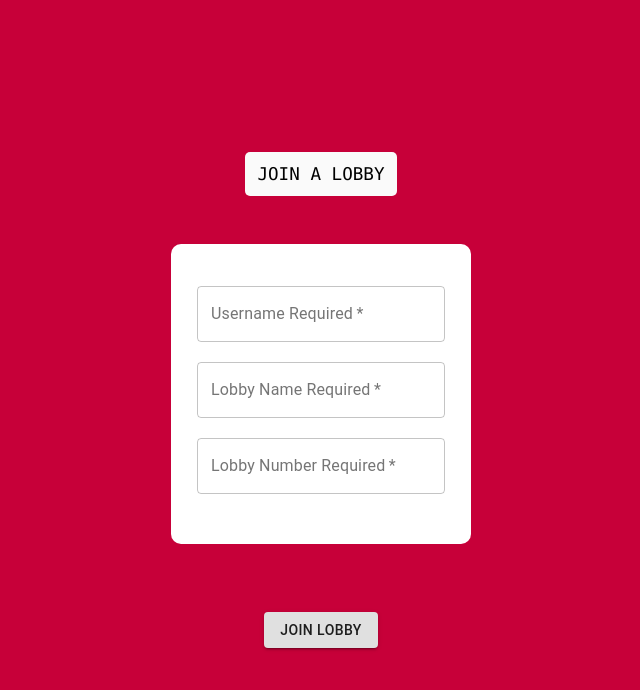
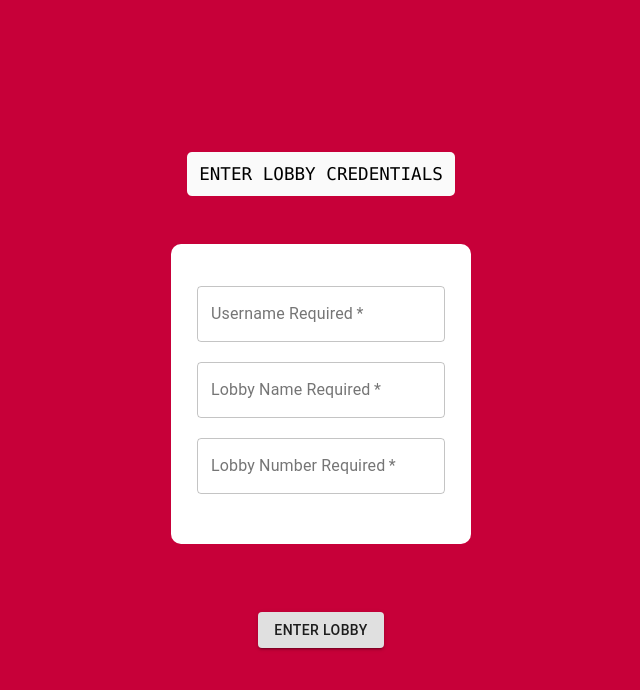
Before and after one commit to LucasLaibly/Intrusion-UI, a Next.js app: page /lobby/join in a window 1280 px wide. Shown: the top 690 px of the page, without its empty margins (319-959 px from the left). Built offline with nearby package versions, Linux system fonts and the light colour scheme.

Commit message:
language

```diff
--- a/pages/lobby/join.js
+++ b/pages/lobby/join.js
@@ -8,7 +8,7 @@ const JoinLobby = () => (
   <Lobby>
     <div className="container color-code">
       <code>
-        JOIN A LOBBY
+        ENTER LOBBY CREDENTIALS
       </code>
 
       <form>
@@ -49,7 +49,7 @@ const JoinLobby = () => (
 
         <div className="form-group-secondary">
           <Mui.Button variant="contained">
-            Join Lobby
+            Enter Lobby
           </Mui.Button>
         </div>
 
```
